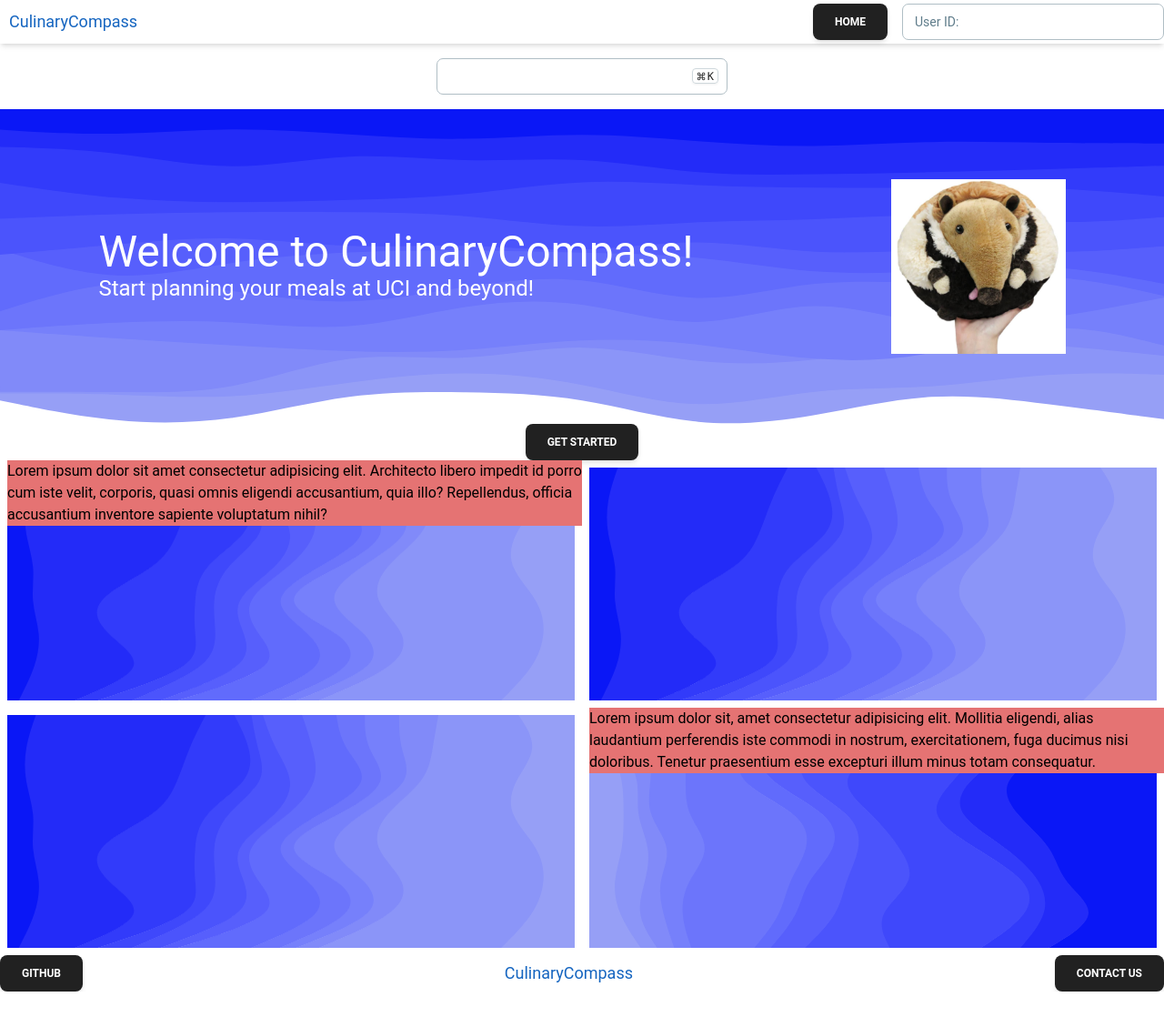
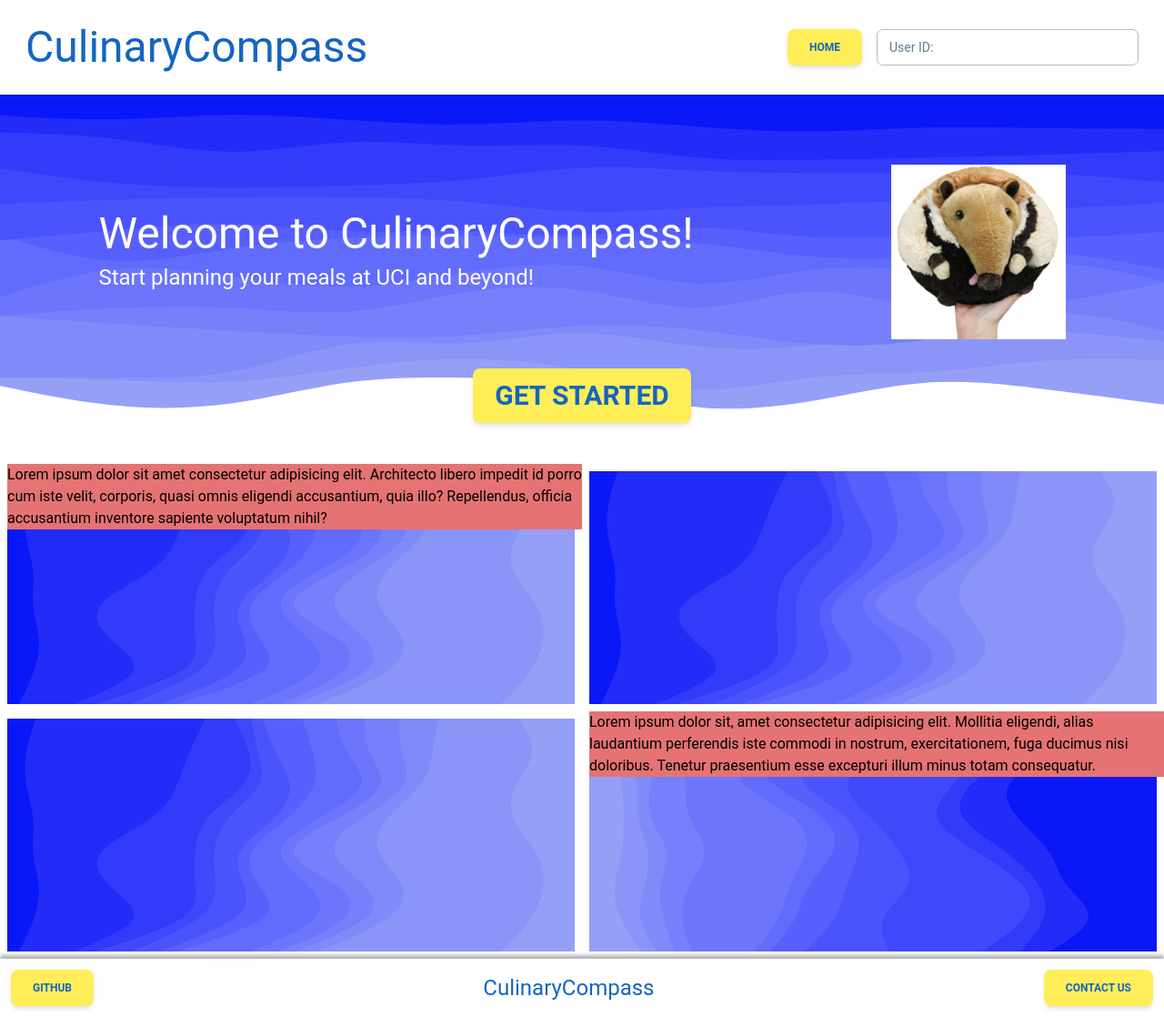
Before and after one commit to TuThanhHuy2124/culinary-compass, a React (Vite) app: page / in a window 1280 px wide. Shown: the whole page at 91% size. Before the commit the page ends 1090 px from the top, so only its background shows below. Built offline with nearby package versions, Linux system fonts and the light colour scheme.

Commit message:
Update Home Page

```diff
--- a/src/components/Layout.jsx
+++ b/src/components/Layout.jsx
@@ -7,18 +7,24 @@ export default function Layout () {
 
     return (
         <>
-            <header className="w-screen h-max flex items-center justify-between shadow-md">
-                <Link to="/"><h1 id="header-title" className="text-lg text-blue-800 p-2.5">CulinaryCompass</h1></Link>
-                <ul className="flex space-x-4">
-                    <LinkButton name="Home" destination="/"></LinkButton>
+            <header className="w-screen h-max flex items-center justify-between shadow-[0_4px_4px_rgba(0,0,0,1)] max-w-full z-50">
+                <Link to="/"><h1 id="header-title" className="text-5xl text-blue-800 m-7">CulinaryCompass</h1></Link>
+                <ul className="flex space-x-4 m-7">
+                    <Link to="/">
+                        <Button className="!bg-yellow-400 !text-blue-800">Home</Button>
+                    </Link>
                     <li><IDInput></IDInput></li>
                 </ul>
             </header>
             <Outlet/>
-            <footer className="w-screen h-max flex items-center justify-between">
-                <LinkButton name="GitHub" destination="https://github.com/TuThanhHuy2124/culinary-compass"></LinkButton>
-                <h1 id="footer-title" className="text-lg text-blue-800">CulinaryCompass</h1>
-                <LinkButton name="Contact Us" destination="mailto:thtu1@uci.edu"></LinkButton>
+            <footer className="w-screen h-max flex items-center justify-between max-w-full p-3 shadow-[0_-4px_4px_rgba(0,0,0,0.3)]">
+                <a href="https://github.com/TuThanhHuy2124/culinary-compass" target="_blank">
+                    <Button className="!bg-yellow-400 !text-blue-800">GitHub</Button>
+                </a>
+                <h1 id="footer-title" className="text-2xl text-blue-800">CulinaryCompass</h1>
+                <a href="mailto:thtu1@uci.edu">
+                    <Button className="!bg-yellow-400 !text-blue-800">Contact Us</Button>
+                </a>
             </footer>
         </>
     )
--- a/src/components/LinkButton.jsx
+++ b/src/components/LinkButton.jsx
@@ -2,5 +2,5 @@ import { Button } from "@material-tailwind/react";
 import { Link, Outlet } from "react-router-dom";
 
 export function LinkButton(props) {
-  return <Link to={props.destination}><Button>{props.name}</Button></Link>;
+  return <Link to={props.destination}><Button className="!bg-yellow-400 !text-blue-800">{props.name}</Button></Link>;
 }
--- a/src/pages/Home.jsx
+++ b/src/pages/Home.jsx
@@ -3,19 +3,18 @@ import { IDInput } from "../components/IDInput"
 import { SearchBar } from "../components/SearchBar"
 export default function Home () {
     return (
-        <div className="min-h-screen flex flex-col items-center justify-start w-screen">
-            <SearchBar></SearchBar>
-            <div id="bg-container" className="relative h-auto bg-contain bg-no-repeat w-full">
-                <img id="bg" src="../../home_bg.svg"></img>
+        <div className="min-h-screen flex flex-col items-center justify-start w-screen max-w-full">
+            <div id="bg-container" className="relative h-max bg-contain bg-no-repeat w-screen max-w-full">
+                <img id="bg" src="../../home_bg.svg" className="max-w-full z-0"></img>
                 <div className="box-border w-full absolute top-1/2 -translate-y-1/2 flex items-center justify-around">
                     <div id="greeting" className="">
-                        <h1 className="text-5xl text-white">Welcome to CulinaryCompass!</h1>
+                        <h1 className="text-5xl text-white mb-2">Welcome to CulinaryCompass!</h1>
                         <h2 className="text-2xl text-white">Start planning your meals at UCI and beyond!</h2>
                     </div>
                     <img src="../../home_img.png" className="h-auto w-48"></img>
                 </div>
             </div>
-            <Button>Get Started</Button>
+            <Button className="!bg-yellow-400 !text-blue-800 !text-3xl -translate-y-3/4">Get Started</Button>
             <div id="row-1-container" className="flex">
                 <div id="row-1-text" className="relative w-fit p-2">
                     <p className="absolute bg-red-300 top-0">Lorem ipsum dolor sit amet consectetur adipisicing elit. Architecto libero impedit id porro cum iste velit, corporis, quasi omnis eligendi accusantium, quia illo? Repellendus, officia accusantium inventore sapiente voluptatum nihil?</p>
```
